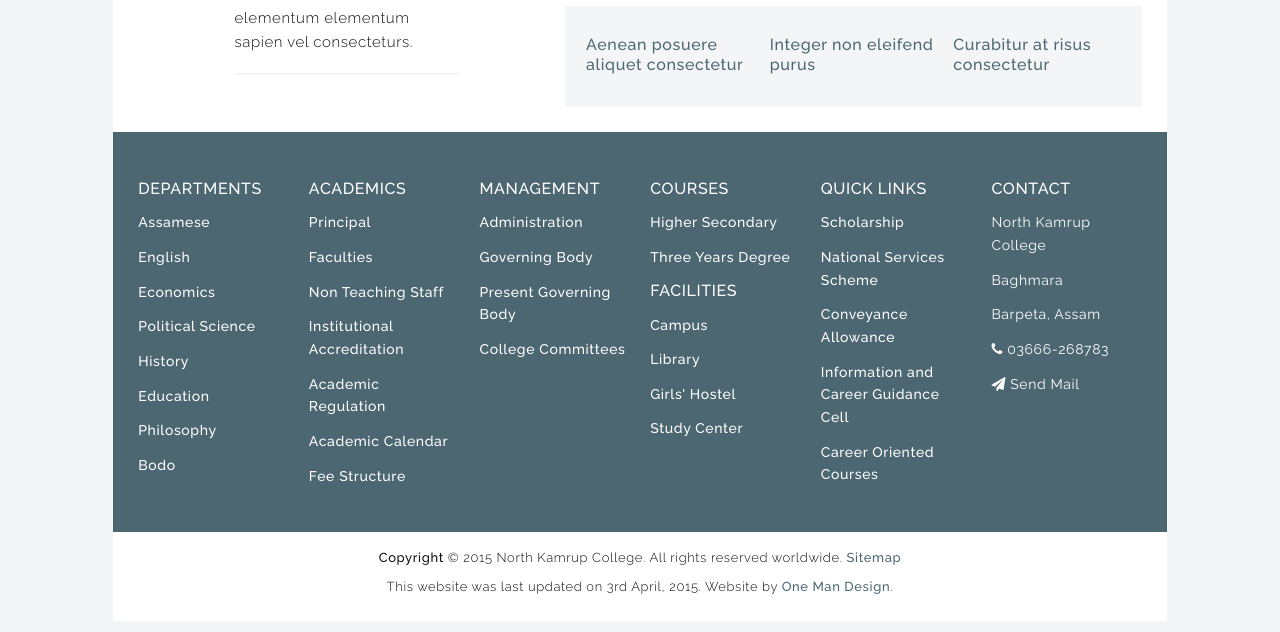
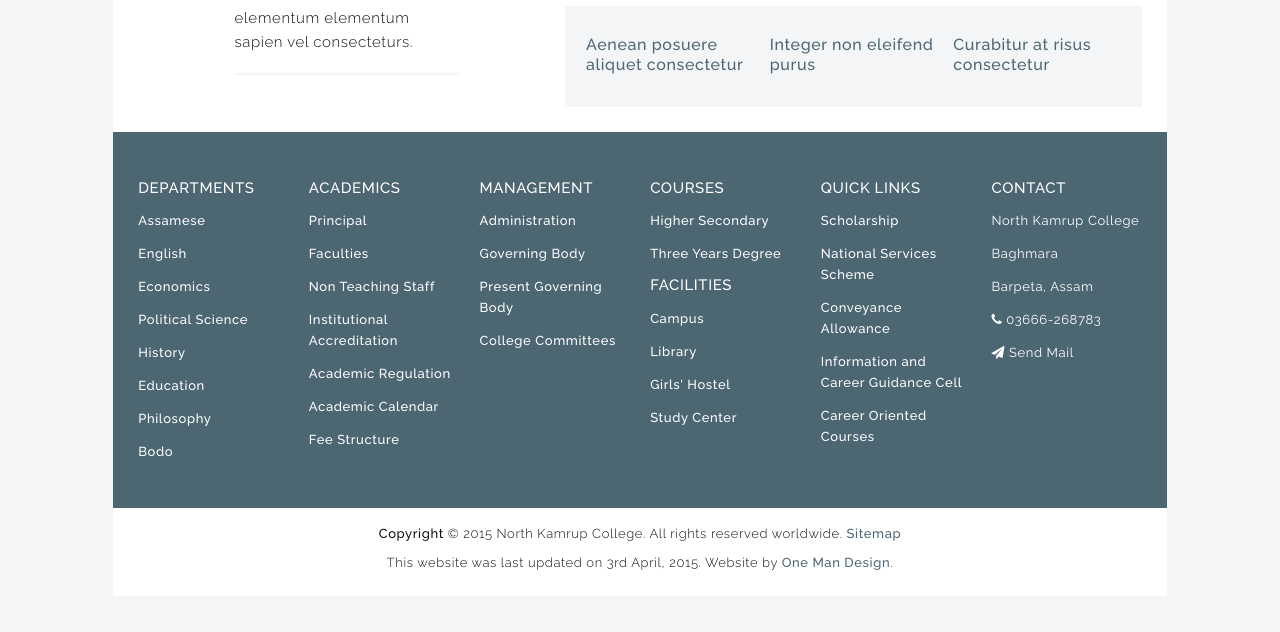
Before and after one commit to debashisbarman/onemandesign.github.io, a plain HTML site: page nkc.html in a window 1280 px wide. Shown: the part 731-1363 px from the top of the page. Drawn offline with Linux system fonts and the light colour scheme.

Commit message:
North Kamrup College

```diff
--- a/nkc.html
+++ b/nkc.html
@@ -35,8 +35,8 @@ p a, p a:visited { line-height: inherit; }
 
 .links { height: auto; margin: 0 auto 0 auto;color: #fff; background-color: #4c6672; }
 .links-inner { padding:  21px 0 0 0; }
-.links h3 { font-size: 16px; text-transform: uppercase; font-weight: 500; }
-.links li { line-height: 1.618; font-size: 14px; }
+.links h3 { font-size: 15px; text-transform: uppercase; font-weight: 500; }
+.links li { line-height: 1.618; font-size: 13px; }
 .links a, .links a:visited { color: #fff; font-weight: 500; text-decoration: none; outline: 0; }
 .links a:hover, .links a:focus { color: #fff; border-bottom: 1px solid #fff; }
 .links p a, .links p a:visited { line-height: inherit; }
```
Also changed, not shown: assets/images/nkc.co.in.png (added), assets/images/onemandesign.png.
